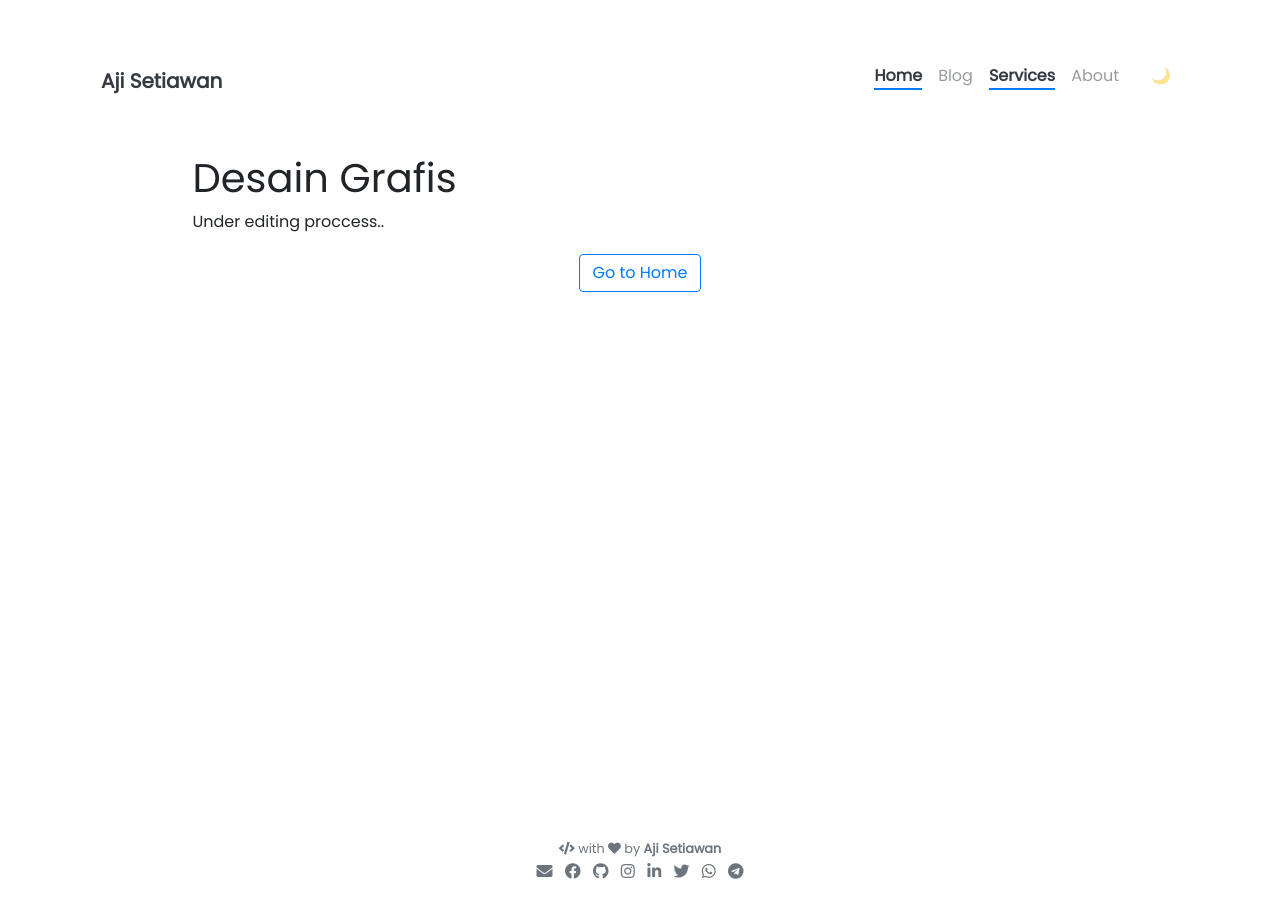
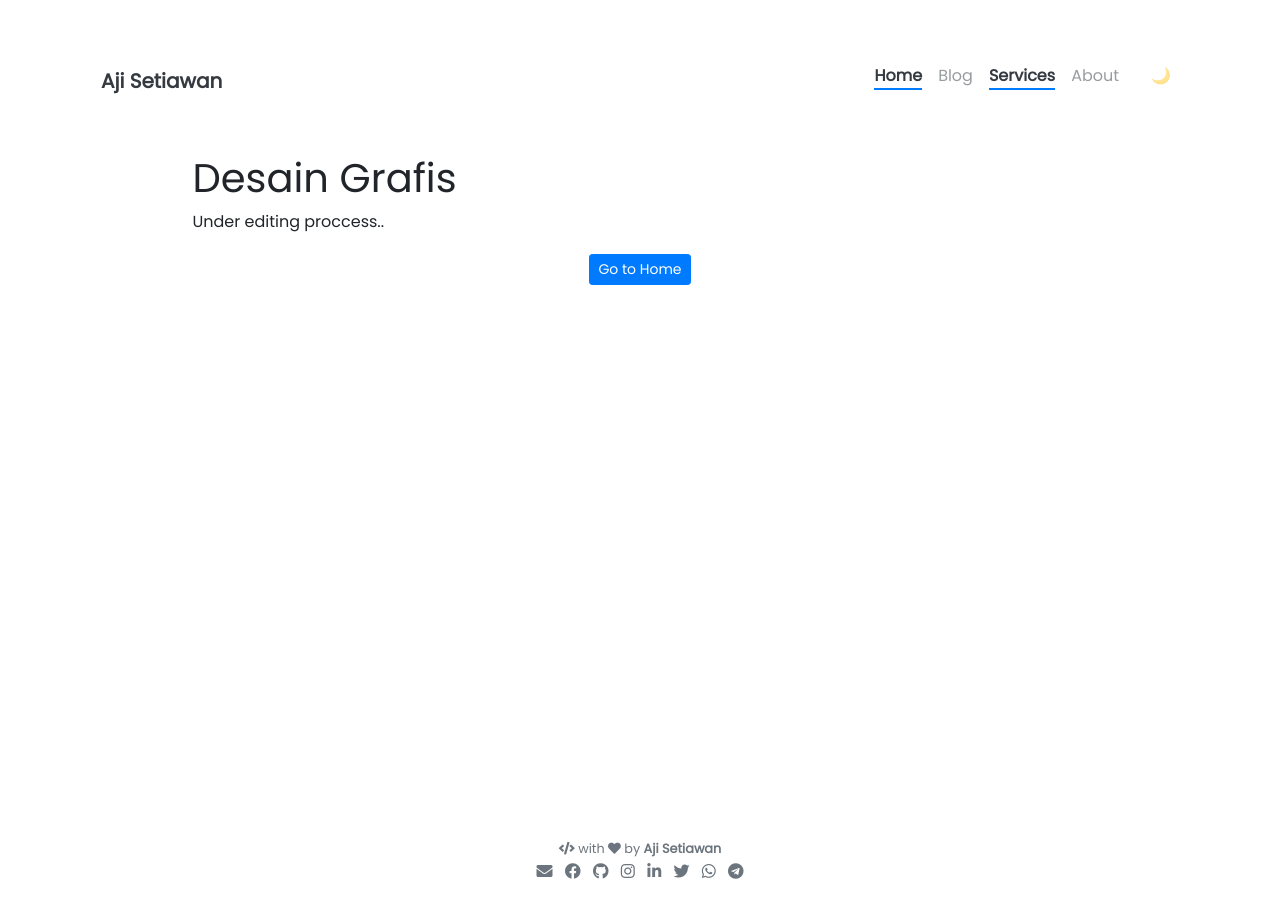
Before and after one commit to ajisetiawan716/ajisetiawan716.github.io, a Jekyll site: the page built from _service/Desain Grafis.md, in a window 1280 px wide. Built offline with Jekyll 4.4.1, drawn with Linux system fonts in a browser that asks for light colours; nearby versions of some CDN libraries.

Commit message:
Update Desain Grafis.md

```diff
--- a/_service/Desain Grafis.md
+++ b/_service/Desain Grafis.md
@@ -10,5 +10,5 @@ description: Ciptakan desain sesuai dengan pesananmu!
 Under editing proccess..
 
 <p class="text-center">
-{% include elements/button.html link="/" text="Go to Home" %}
+{% include elements/button.html link="/" text="Go to Home" style="primary" size="sm" %}
 </p>
```
